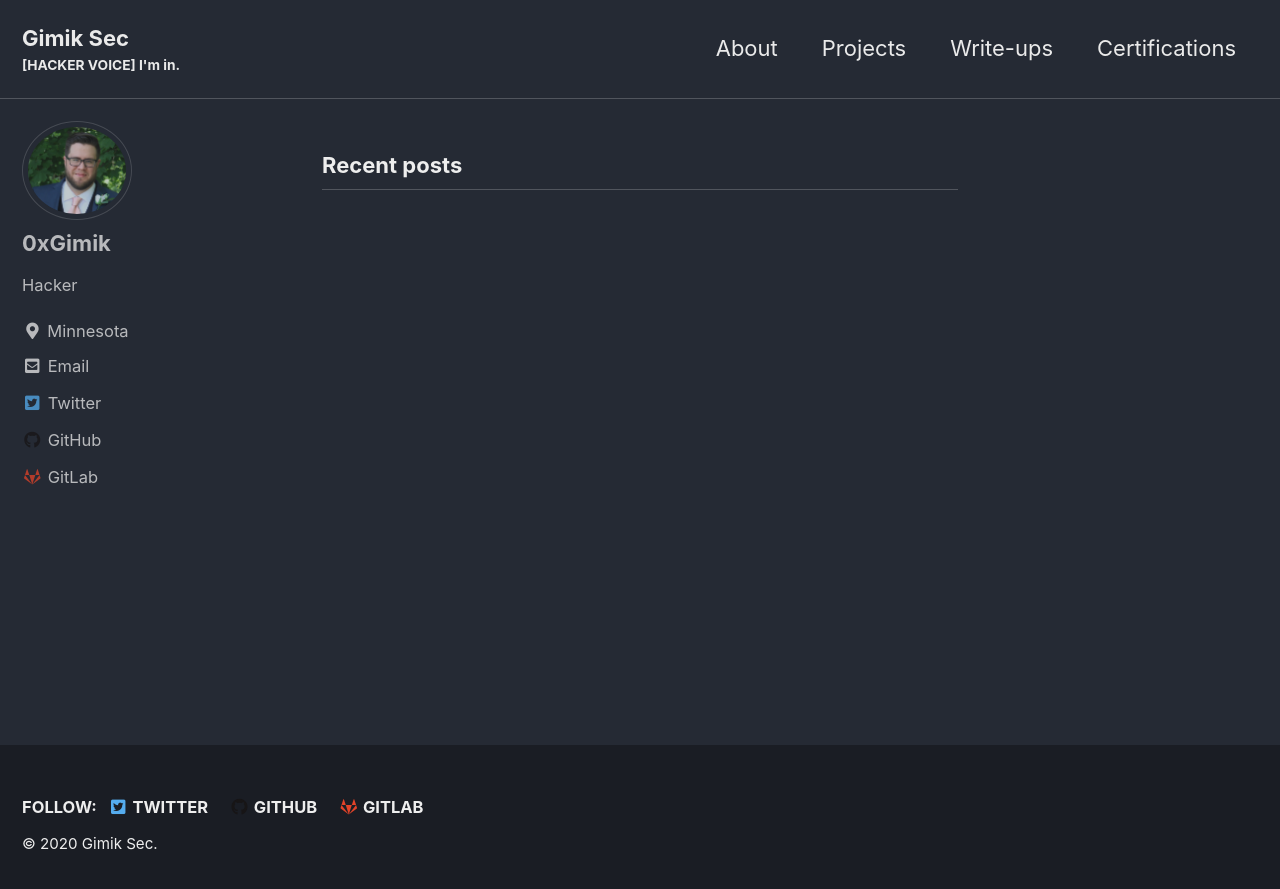
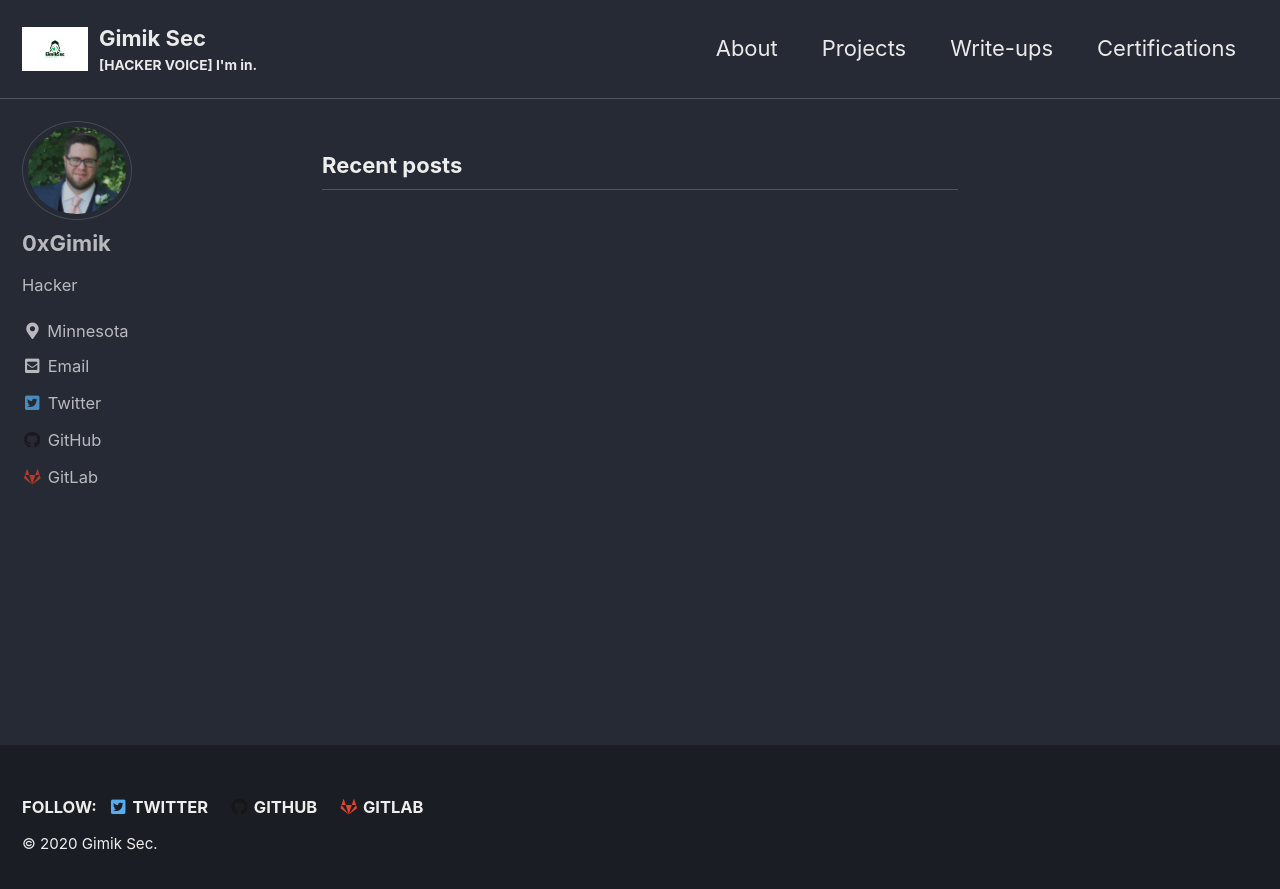
Before and after one commit to mattellquist/gimikbugs.github.io, a Jekyll site: the page built from index.html, in a window 1280 px wide. Shown: the top 889 px of the page. Built offline with Jekyll 4.4.1, drawn with Linux system fonts in a browser that asks for light colours; cached includes are drawn as plain includes; the list of posts is cut into pages by our own code.

```diff
--- a/_config.yml
+++ b/_config.yml
@@ -25,7 +25,7 @@ url                      : # the base hostname & protocol for your site e.g. "ht
 baseurl                  : # the subpath of your site, e.g. "/blog"
 repository               : # GitHub username/repo-name e.g. "mmistakes/minimal-mistakes"
 teaser                   : # path of fallback teaser image, e.g. "/assets/images/500x300.png"
-logo                     : # path of logo image to display in the masthead, e.g. "/assets/images/88x88.png"
+logo                     : "/images/traverxec/GimikSec-1.jpg"
 masthead_title           : # overrides the website title displayed in the masthead, use " " for no title
 # breadcrumbs            : false # true, false (default)
 words_per_minute         : 200
```
Also changed, not shown: images/traverxec/GimikSec-1.jpg (added).
